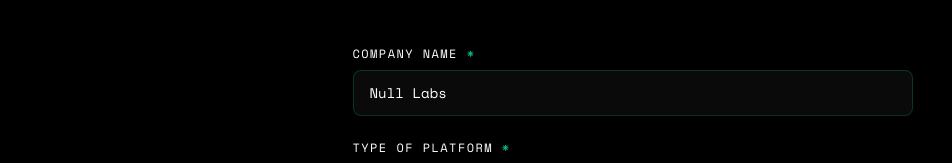
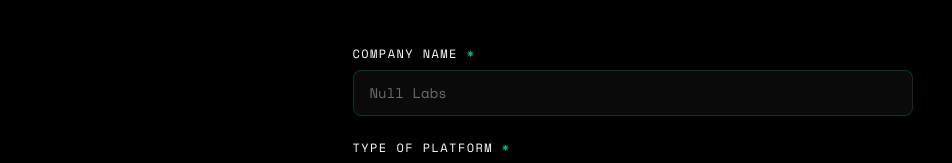
Before and after one commit to N0-Labs/n0_website, a Next.js app: page /contact in a window 1280 px wide. Shown: the part 342-505 px from the top of the page, without its empty margins (0-952 px from the left). Built offline with nearby package versions, Linux system fonts and the light colour scheme.

Commit message:
feat: set default empty value for company name field
Update placeholder text to "Null Labs" for ghost text effect.

```diff
--- a/app/contact/page.tsx
+++ b/app/contact/page.tsx
@@ -24,7 +24,7 @@ const roles = [
 
 export default function ContactPage() {
   const [formData, setFormData] = useState({
-    companyName: "Null Labs",
+    companyName: "",
     platformType: "",
     platformTypeOther: "",
     role: "",
@@ -156,7 +156,7 @@ export default function ContactPage() {
               value={formData.companyName}
               onChange={handleChange}
               className="w-full bg-panel border border-line-strong rounded-lg px-4 py-3 font-mono text-sm text-foreground placeholder:text-muted-2 focus:outline-none focus:border-accent/50 transition-colors"
-              placeholder="Acme Robotics"
+              placeholder="Null Labs"
             />
           </div>
 
```
